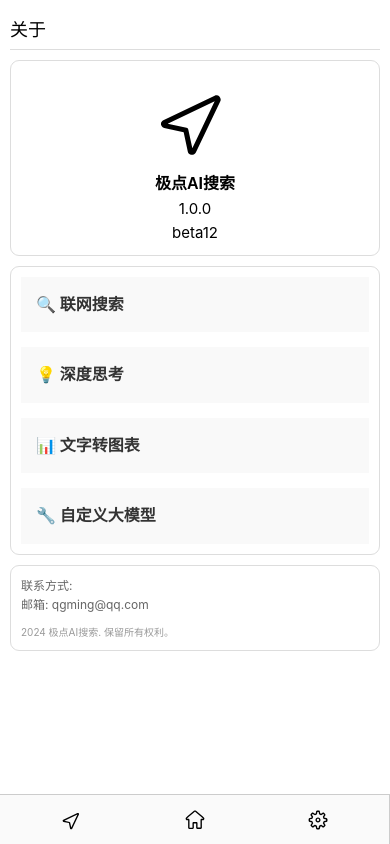
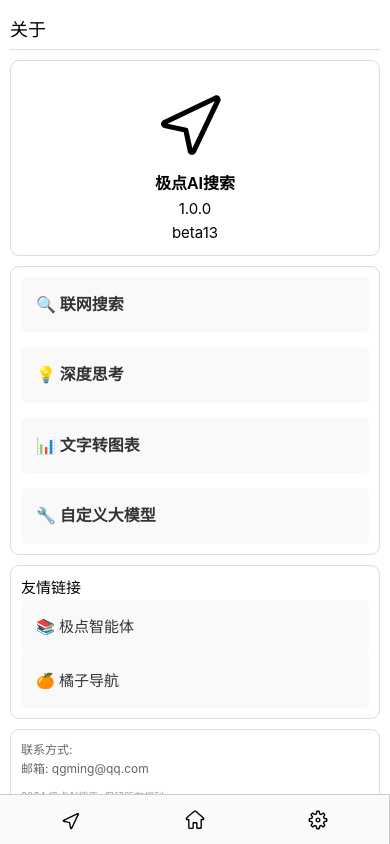
Before and after one commit to qgming/AISearch, a Vue app: page /about in a window 390 px wide. Built offline with nearby package versions, Linux system fonts and the light colour scheme.

Commit message:
beta13 优化图表提示词

```diff
--- a/src/views/About.vue
+++ b/src/views/About.vue
@@ -6,7 +6,7 @@
       <img src="/src/assets/send.svg" alt="" class="logo">
       <p class="topName">极点AI搜索</p>
       <p>1.0.0</p>
-      <p>beta12</p>
+      <p>beta13</p>
     </div>
     <div class="aboutBox" :class="themeStore.theme">
       <div class="aboutItem">
@@ -23,6 +23,15 @@
           <p class="function" :class="themeStore.theme">🔧 自定义大模型</p>
         </div>
       </div>
+    </div>
+    <div class="aboutBox" :class="themeStore.theme">
+      <p>友情链接</p>
+        <div class="functionItem" :class="themeStore.theme">
+          <a href="http://www.jdwdai.com" target="_blank">📚 极点智能体</a>
+        </div>
+        <div class="functionItem" :class="themeStore.theme">
+          <a href="http://n.videolist.cn" target="_blank">🍊 橘子导航</a>
+        </div>
     </div>
     <div class="aboutBox" :class="themeStore.theme">
       <div class="contactInfo">
@@ -68,6 +77,7 @@ const goToAiSearch = () => {
   padding: 0 0 50px 50px;
   width: 100vw;
   height: 100vh;
+  overflow-x: hidden;
 }
 
 /* 页面标题样式 */
@@ -125,6 +135,7 @@ const goToAiSearch = () => {
 /* 功能项样式 */
 .functionItem {
   background-color: #f9f9f9;
+  border-radius: 5px;
   padding: 15px;
 }
 
@@ -138,6 +149,11 @@ const goToAiSearch = () => {
   font-size: 16px;
   font-weight: bold;
   color: #333;
+}
+
+.functionItem a {
+  color: #333;
+  text-decoration: none;
 }
 
 /* 联系方式样式 */
@@ -184,6 +200,10 @@ const goToAiSearch = () => {
   background-color: #333;
 }
 
+.functionItem.dark a {
+  color: #fff;
+}
+
 .function.dark {
   color: #ffffff;
 }
@@ -191,7 +211,9 @@ const goToAiSearch = () => {
 /* 移动端适配 */
 @media (max-width: 600px) {
   .aboutContainer {
-    padding: 10px;
+    padding: 10px 10px 60px 10px;
+    overflow-y: scroll;
+    scrollbar-width: none;
   }
 
   .aboutBox {
--- a/src/views/AiSearch.vue
+++ b/src/views/AiSearch.vue
@@ -371,7 +371,7 @@ async function readPromptFile() {
 // 新增读取 chart.txt 文件
 async function readChartPromptFile() {
   try {
-    const response = await fetch('../chartPro.txt');
+    const response = await fetch('../chart.txt');
     if (!response.ok) {
       throw new Error('读取图表提示词失败');
     }
--- a/src/views/Setting.vue
+++ b/src/views/Setting.vue
@@ -63,6 +63,9 @@
     <div class="settingBox" :class="themeStore.theme">
       <p class="settingTitle">说明</p>
       <p class="hintText">输入框输入搜索关键词，点击Enter即可普通引擎搜索（默认Bing搜索），使用组合键Ctrl+Q切换到AI搜索<br>使用联网搜索功能需要按照提示配置API</p>
+    </div>
+    <div class="settingBox" :class="themeStore.theme" @click="goToAbout">
+      <p class="settingTitle">关于极点AI搜索</p>
     </div>
   </div>
 </template>
```
Also changed, not shown: public/1.txt (deleted), public/chart.txt, public/chart2.txt (deleted), public/chartPro.txt.
